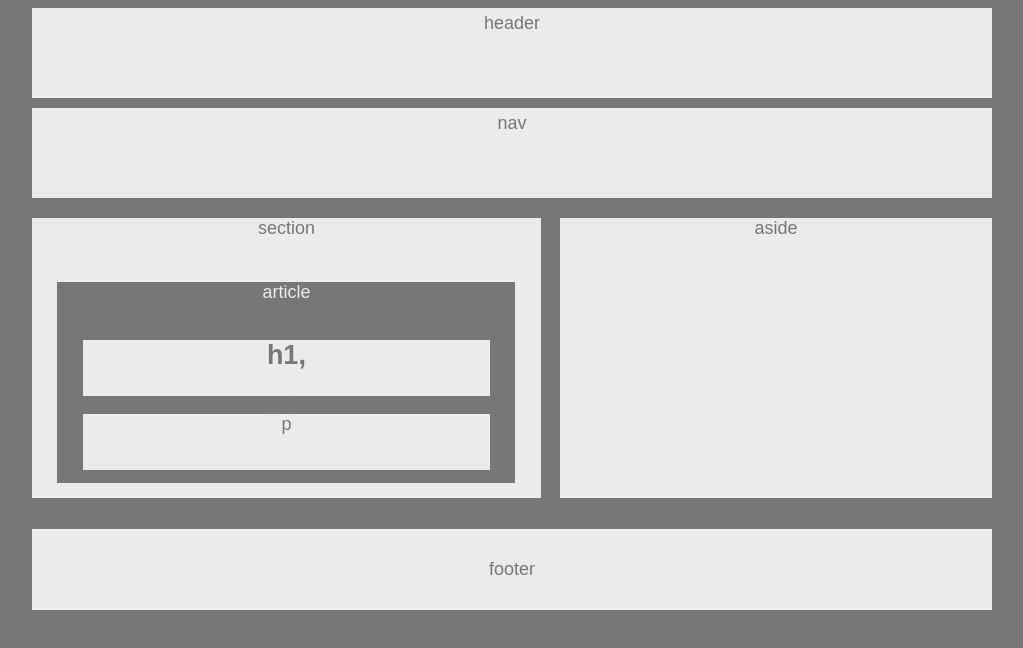
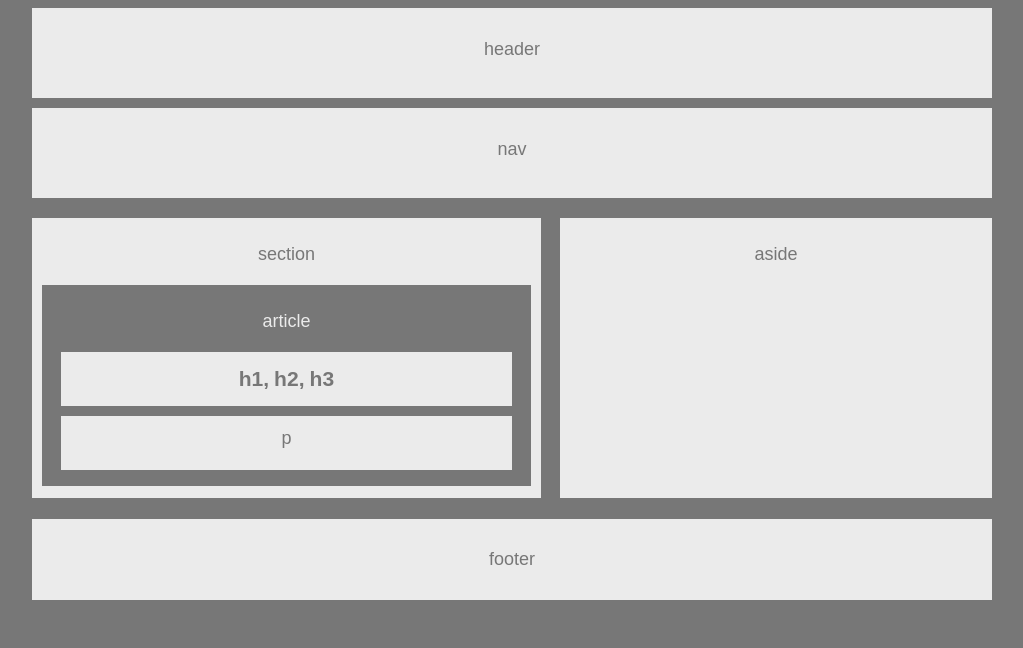
Before and after one commit to michellechanda/HW-Wireframe, a plain HTML site: page index.html in a window 1280 px wide. Shown: the whole page, without its empty margins (128-1151 px from the left). Drawn offline with Linux system fonts and the light colour scheme.

Commit message:
i think it's working

```diff
--- a/index.html
+++ b/index.html
@@ -1,6 +1,7 @@
 <!DOCTYPE <!DOCTYPE html>
 <html>
 <head>
+
     <meta charset="utf-8" />
     <meta http-equiv="X-UA-Compatible" content="IE=edge">
     <title>Wireframe</title>
@@ -8,38 +9,50 @@
     <link rel="stylesheet" type="text/css" media="screen" href="style.css" />
 
 </head>
+
 <body>
-
-        <header>
+    <div class="container">
+        <div class="header">
             header
-        </header>
+        </div>
 
 
-    <nav>
-       nav
-    </nav>
+        <div class="nav">
+            nav
+        </div>
 
 
-    <section>section
-        <article>article</article>
+        <div class="section">
+            section
+        </div>
+
+
+        <div class="article">
+
+           <div class="article-text"> article </div>
+
 
         <div class="header-container">
-        <h1>h1, </h1>
-        <h2>h2,</h2>
-        <h3>h3</h3>
+            <h3>h1, </h3>
+            <h3>h2,</h3>
+            <h3>h3</h3>
         </div>
 
         <div class="p-container">
-        <p>p</p>
+            <p>p</p>
         </div>
 
-    </section>
+        </div>
 
-    <aside>aside</aside>
+        <div class="aside">
+            aside
+        </div>
 
-    <div class="footer">
+        <div class="footer">
         footer
+        </div>
+
+
     </div>
-
 </body>
 </html>
--- a/style.css
+++ b/style.css
@@ -5,79 +5,112 @@ body {
     max-width: 960px;
     margin: auto;
     font-size: 18px;
-    position: relative;
     text-align: center;
 }
-header {
+.container {
+    position: relative;
+    height: 100%;
+    width: 100%;
+
+}
+
+.header {
     margin-top: 8px;
     background: #ebebeb;
     padding: 5px;
     height: 10%;
+    line-height: 400%;
 
 }
 
-nav {
+.nav {
     background: #ebebeb;
     padding: 5px;
     margin-top: 10px;
     margin-bottom: 10px;
     height: 10%;
+    line-height: 400%;
 
 }
-section {
+.section {
     float: left;
-    position: relative;
+    position: absolute;
     background: #ebebeb;
     width: 53%;
     height: 35%;
     margin-top: 1%;
+    overflow: auto;
+    line-height: 400%;
 
 }
-aside {
+.aside {
     float: right;
+    position: relative;
     background: #ebebeb;
     width: 45%;
     height: 35%;
     margin-top: 1%;
+    overflow: auto;
+    vertical-align: middle;
+    line-height: 400%;
 
 }
 
-article {
+.article {
     background: #777;
     position: absolute;
     color: #ebebeb;
-    margin-top: 8.5%;
-    margin-left: 5%;
-    height: 70%;
-    width: 90%;
+    margin-top: 8%;
+    margin-left: 1%;
+    height: 24%;
+    line-height: 400%;
+    width: 51%;
     padding-bottom: 1%;
-
+    overflow: auto;
 
 }
 
 .header-container {
     background: #ebebeb;
-    position: relative;
-    margin-top: 20%;
-    margin-left: 10%;
-    height: 20%;
-    width: 80%;
+    position: absolute;
+    margin-top: -1%;
+    margin-left: 4%;
+    height: 27%;
+    width: 92%;
+    line-height: 70%;
+
+}
+h1, h2, h3 {
+    color: #777;
+    display: inline-block;
+    /* line-height: 10%; */
+
+
+}
+
+p {
+    color: #777;
+    line-height: 50%;
+
+
 }
 
 .p-container {
     background: #ebebeb;
-    position: relative;
-    margin-top: 0px;
-    margin-left: 10%;
-    height: 20%;
-    width: 80%;
+    position: absolute;
+    margin-top: 12%;
+    margin-left: 4%;
+    height: 27%;
+    width: 92%;
 }
+
+
 
 .footer {
     background: #ebebeb;
     position: absolute;
     width: 100%;
-    bottom: 23%;
+    bottom: 26%;
     padding-top: 30px;
     padding-bottom: 30px;
 }
```
